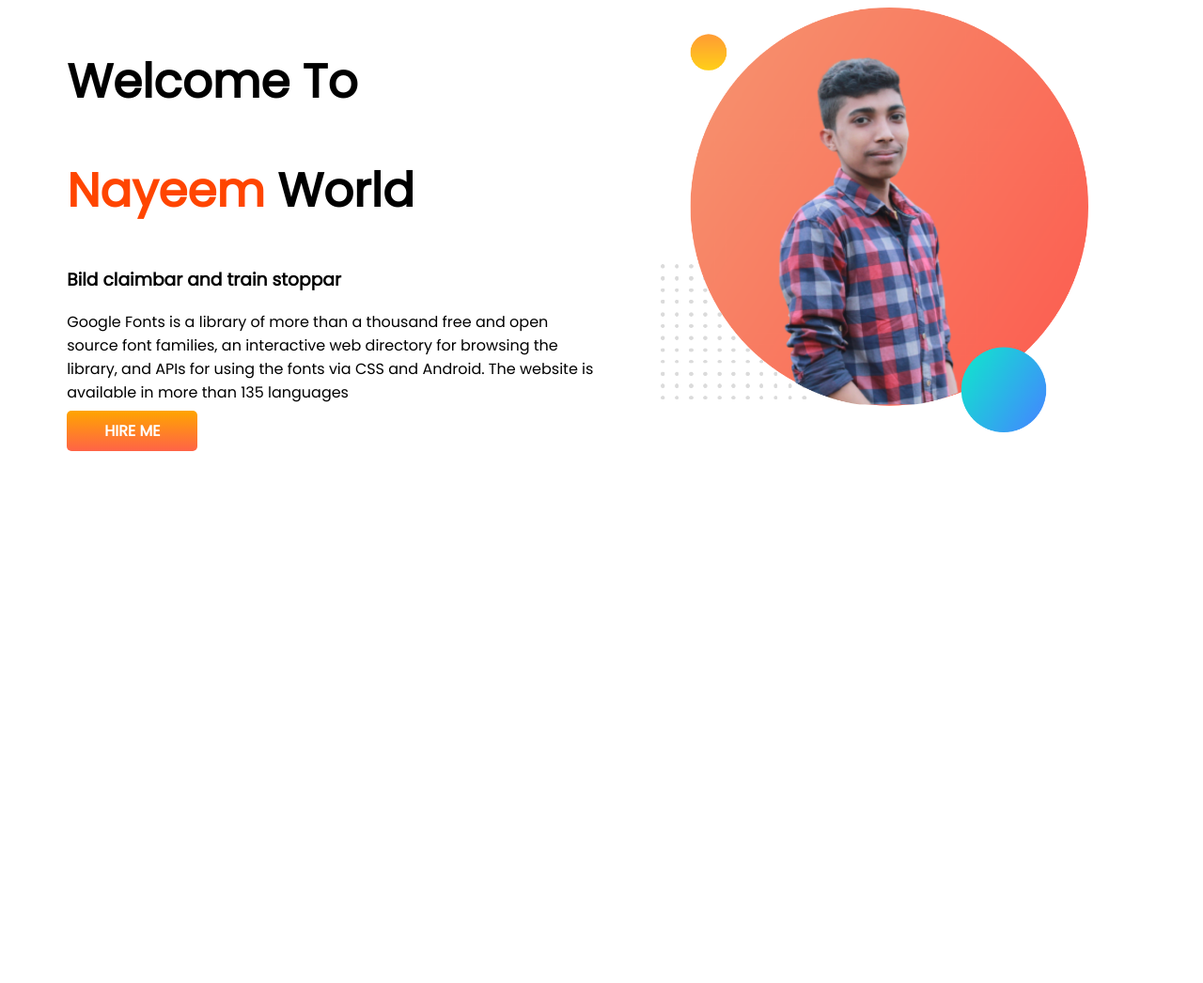
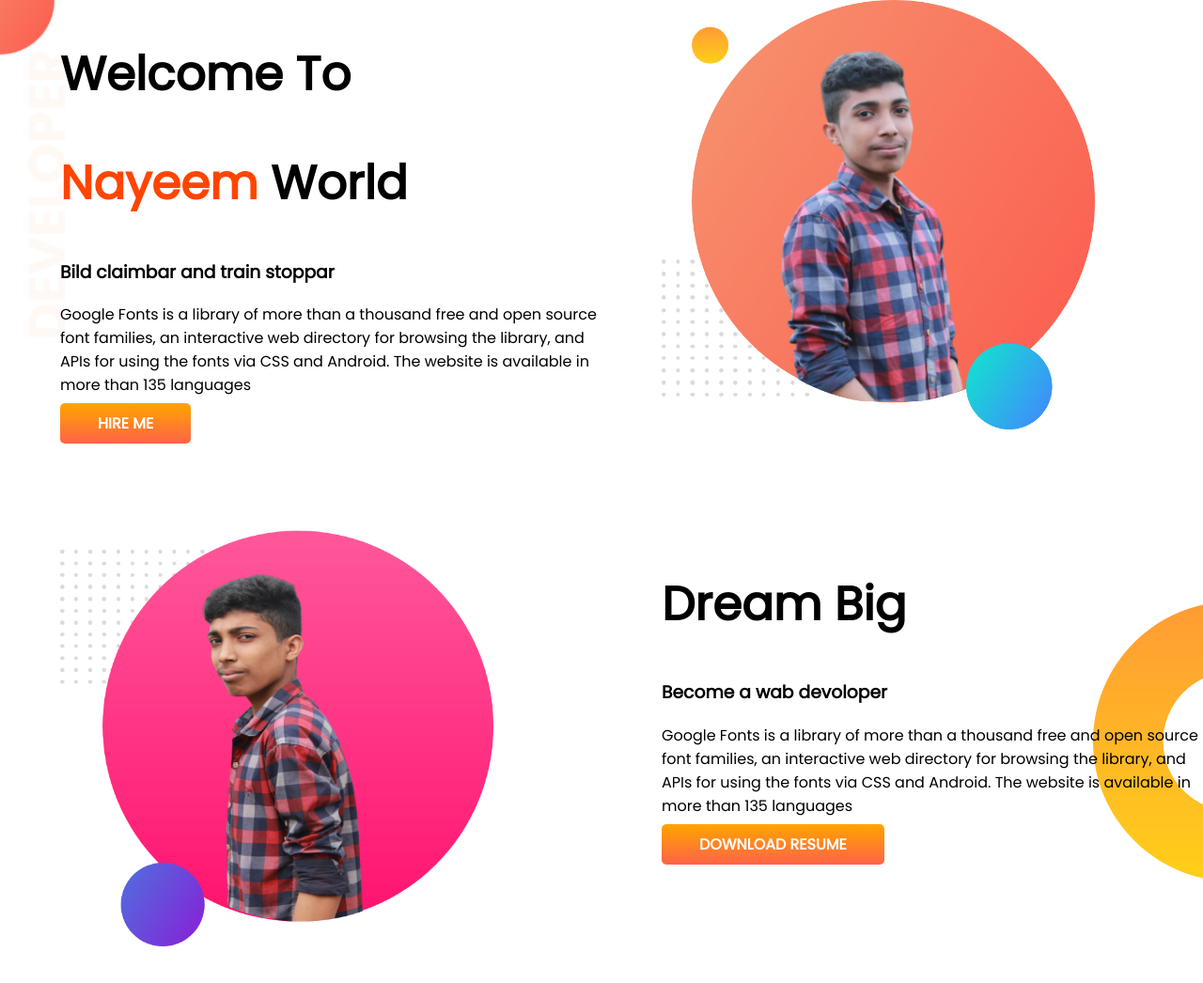
Before and after one commit to nayeem154/developer-portfolio, a plain HTML site: page developer-portfolio/index.html in a window 1280 px wide. Shown: the whole page at 94% size. Before the commit the page ends 800 px from the top, so only its background shows below. Drawn offline with Linux system fonts and the light colour scheme.

Commit message:
half commit p2

```diff
--- a/developer-portfolio/index.html
+++ b/developer-portfolio/index.html
@@ -15,7 +15,7 @@
 </head>
 
 <body>
-    <section>
+    <section class="top-bannar">
 
         <div class="half-width">
             <h1>Welcome To</h1>
@@ -29,6 +29,28 @@
         <div class="half-width"><img src="mypic/my-bg.png" alt=""></div>
     </section>
 
+    <section class="dream-big">
+        <div class="half-width">
+            <img src="mypic/my-bg2.png" alt="">
+        </div>
+
+        <div class="half-width">
+
+            <h1>Dream Big</h1>
+            <h3>Become a wab devoloper</h3>
+            <p>Google Fonts is a library of more than a thousand free and open source font families, an interactive web
+                directory for browsing the library, and APIs for using the fonts via CSS and Android. The website is
+                available in more than 135 languages</p>
+            <a class="link-button" target="_blank" href="https://fonts.google.com/">DOWNLOAD RESUME</a>
+
+        </div>
+
+    </section>
+
+
+
+
+
 </body>
 
 </html>
--- a/developer-portfolio/style.css
+++ b/developer-portfolio/style.css
@@ -1,5 +1,6 @@
 body{
     font-family: 'Poppins', sans-serif;
+    margin: 0;
 }
 h1{
     font-size: 50px;
@@ -9,6 +10,7 @@ h1{
 }
 section{
     display: flex;
+    margin-bottom: 100px;
 }
 .half-width{
     width: 50%;
@@ -25,3 +27,12 @@ section{
     color: white;
     font-weight: 700;
 }
+.top-bannar{
+    background-image: url(images/top-banner.png);
+    background-repeat: no-repeat;
+}
+.dream-big{
+    background-image: url(images/dream-bg.png);
+    background-repeat: no-repeat;
+    background-position: right;
+}
```
Also changed, not shown: developer-portfolio/mypic/my-bg2.png (added).
